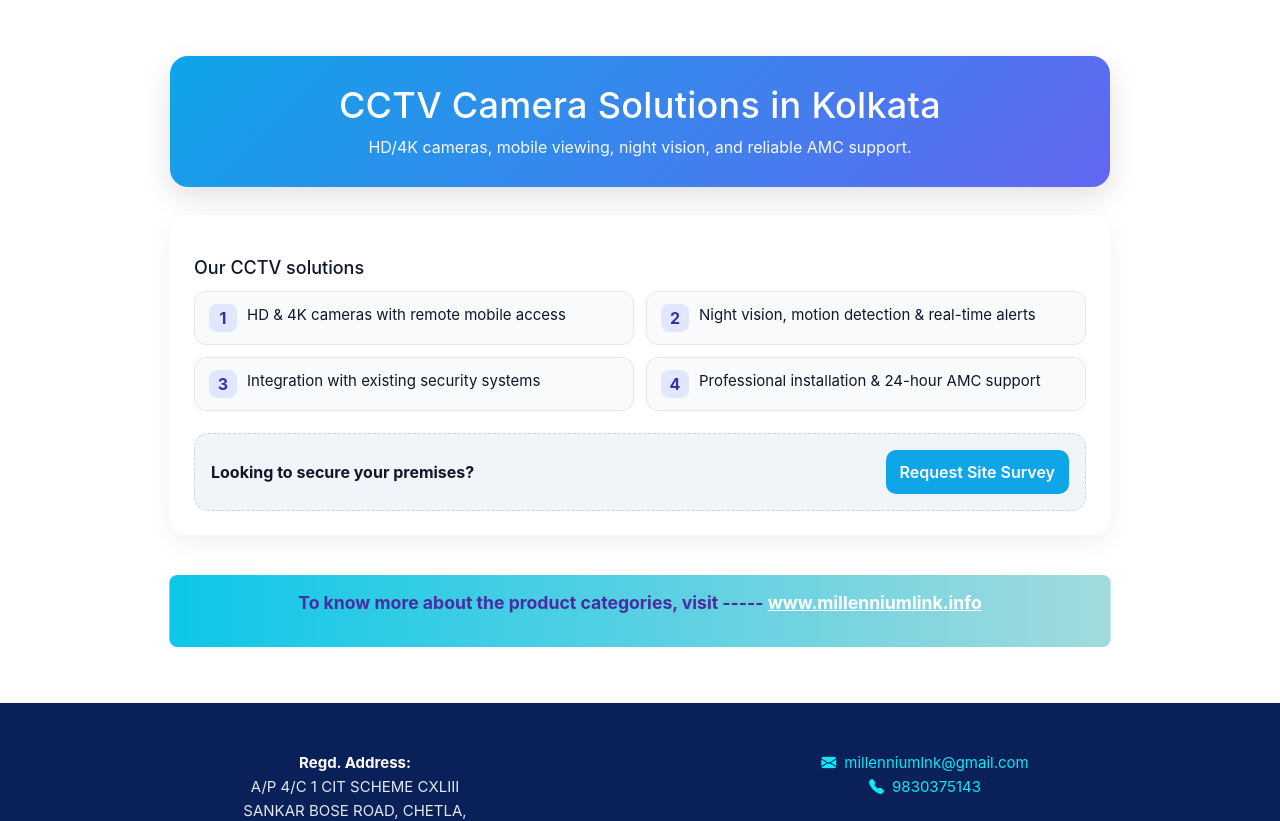
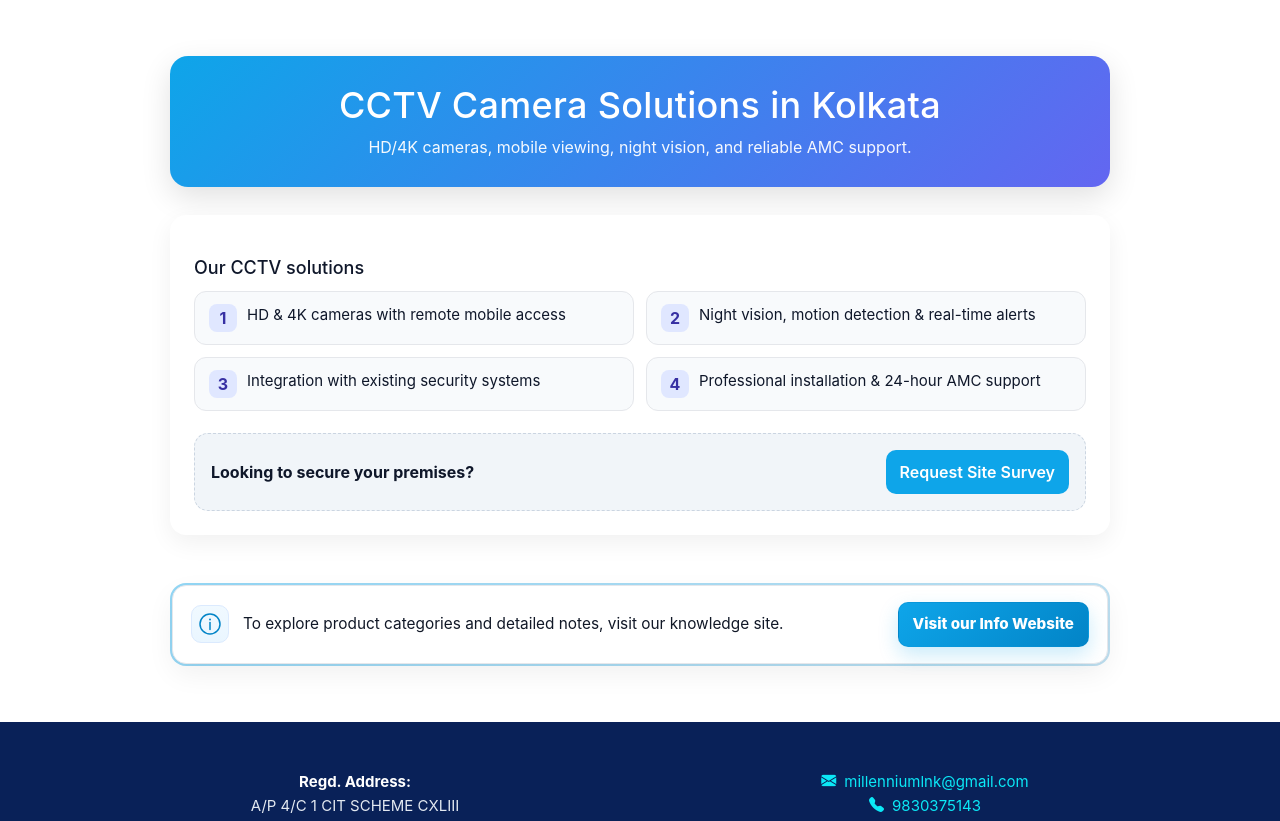
Before and after one commit to rijit-2003/millennium-link, a React (Create React App) app: page /services/cctv in a window 1280 px wide. Shown: the top 821 px of the page. Built offline with nearby package versions, Linux system fonts and the light colour scheme.

Commit message:
ui of info website button changed

```diff
--- a/src/components/InfoBanner.css
+++ b/src/components/InfoBanner.css
@@ -1,26 +1,91 @@
-.info-banner {
-  margin-top: 40px;
-  padding: 15px;
-  background: linear-gradient(90deg, #0cc7e8, #a2dadd);
-  color: #4b2ca0;
-  text-align: center;
-  font-size: 1.1rem;
-  font-weight: bold;
-  border-radius: 8px;
-  animation: fadeInBanner 2s ease-in-out, pulse 3s infinite;
+:root{
+  /* reuse your site palette */
+  --primary: #0ea5e9;
+  --primary-dark:#0284c7;
+  --ink:#111827;
+  --ink-dim:#374151;
+  --surface:#ffffff;
+  --border:#e5e7eb;
 }
 
-.info-banner a {
-  color: #fdffff;
-  text-decoration: underline;
+/* Wrapper uses a subtle gradient border look */
+.info-banner{
+  margin-top: 48px;
+  padding: 2px; /* for gradient edge */
+  border-radius: 16px;
+  background: linear-gradient(135deg, rgba(14,165,233,.45), rgba(2,132,199,.25));
+  animation: ib-fade-in 500ms ease;
 }
 
-@keyframes fadeInBanner {
-  from { opacity: 0; transform: translateY(20px); }
-  to { opacity: 1; transform: translateY(0); }
+/* Inner card */
+.ib-inner{
+  display: grid;
+  grid-template-columns: auto 1fr auto;
+  align-items: center;
+  gap: 14px;
+  padding: 16px 18px;
+  background: var(--surface);
+  border: 1px solid var(--border);
+  border-radius: 14px;
+  box-shadow: 0 10px 28px rgba(0,0,0,.06);
 }
 
-@keyframes pulse {
-  0%, 100% { transform: scale(1); }
-  50% { transform: scale(1.03); }
+/* Icon */
+.ib-icon{
+  display: grid;
+  place-items: center;
+  width: 38px; height: 38px;
+  border-radius: 10px;
+  color: var(--primary-dark);
+  background: linear-gradient(180deg, #f0f9ff, #eaf6ff);
+  border: 1px solid #dbeafe;
 }
+
+/* Text */
+.ib-text{
+  margin: 0;
+  color: var(--ink);
+  font-size: clamp(0.95rem, 1.2vw, 1.05rem);
+  line-height: 1.6;
+}
+
+/* CTA link styled as subtle button */
+.ib-cta{
+  display: inline-block;
+  white-space: nowrap;
+  text-decoration: none;
+  font-weight: 800;
+  font-size: 0.95rem;
+  padding: 10px 14px;
+  border-radius: 10px;
+  color: #fff;
+  background: linear-gradient(135deg, var(--primary), var(--primary-dark));
+  box-shadow: 0 8px 20px rgba(14,165,233,.22);
+  transition: transform .12s ease, box-shadow .15s ease, filter .15s ease;
+  border: 1px solid rgba(2,132,199,.25);
+}
+.ib-cta:hover{
+  transform: translateY(-2px);
+  box-shadow: 0 12px 26px rgba(14,165,233,.28);
+  filter: brightness(1.03);
+}
+
+/* Responsive: stack neatly on small screens */
+@media (max-width: 600px){
+  .ib-inner{
+    grid-template-columns: 1fr;
+    gap: 10px;
+    text-align: left;
+  }
+  .ib-icon{ width: 34px; height: 34px; }
+  .ib-cta{ width: 100%; text-align: center; }
+}
+
+/* Gentle entrance, respects reduced motion */
+@keyframes ib-fade-in{
+  from{ opacity: 0; transform: translateY(6px); }
+  to{ opacity: 1; transform: translateY(0); }
+}
+@media (prefers-reduced-motion: reduce){
+  .info-banner{ animation: none; }
+}
--- a/src/components/InfoBanner.js
+++ b/src/components/InfoBanner.js
@@ -1,20 +1,32 @@
-// src/components/InfoBanner.js
 import React from "react";
-import "./InfoBanner.css"; // separate CSS file for banner
+import "./InfoBanner.css";
 
 export default function InfoBanner() {
   return (
-    <div className="info-banner">
-      <p>
-        To know more about the product categories, visit -----{"    "}
+    <div className="info-banner" role="note" aria-label="More product info">
+      <div className="ib-inner">
+        <div className="ib-icon" aria-hidden="true">
+          {/* minimal info icon */}
+          <svg width="24" height="24" viewBox="0 0 24 24" fill="none">
+            <circle cx="12" cy="12" r="10" stroke="currentColor" strokeWidth="1.5"/>
+            <path d="M12 10.5v7" stroke="currentColor" strokeWidth="1.5" strokeLinecap="round"/>
+            <circle cx="12" cy="7.5" r="1" fill="currentColor"/>
+          </svg>
+        </div>
+
+        <p className="ib-text">
+          To explore product categories and detailed notes, visit our knowledge site.
+        </p>
+
         <a
+          className="ib-cta"
           href="https://www.millenniumlink.info"
           target="_blank"
           rel="noopener noreferrer"
         >
-          www.millenniumlink.info
+          Visit our Info Website
         </a>
-      </p>
+      </div>
     </div>
   );
 }
```
